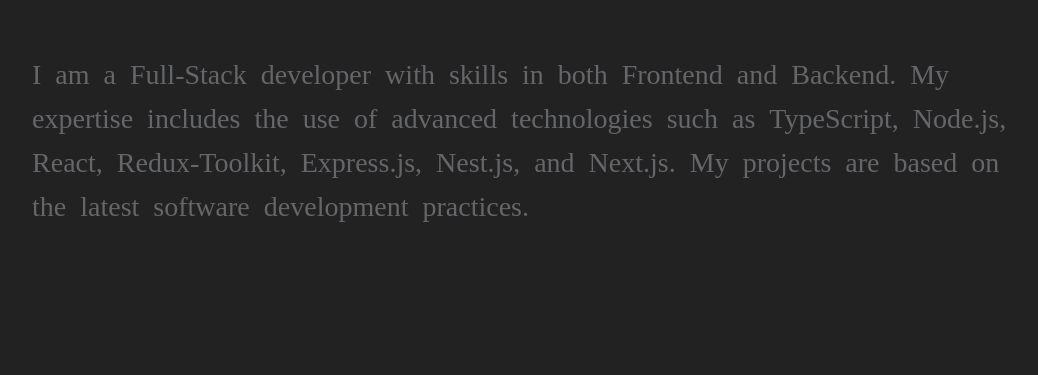
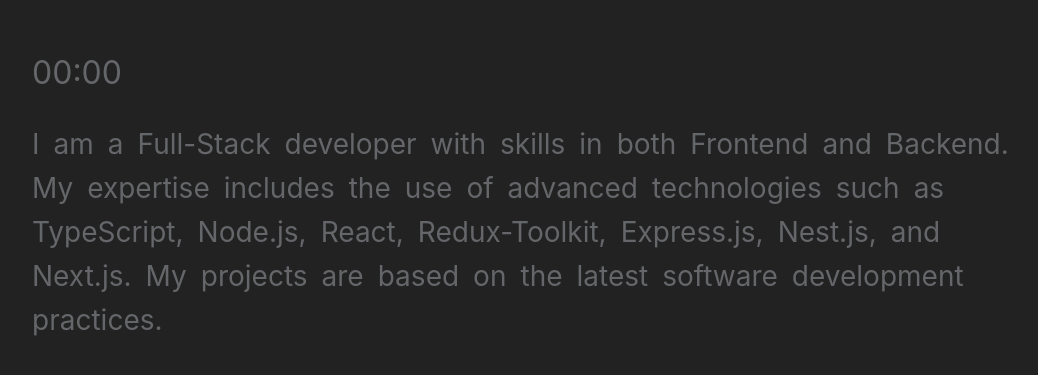
Before and after one commit to Amanturizm/typing-speed-trainer, a React (Create React App) app: page / in a window 1280 px wide. Shown: the part 139-514 px from the top of the page, without its empty margins (103-1141 px from the left). Built offline with nearby package versions, Linux system fonts and the light colour scheme.

Commit message:
Added stopwatch

```diff
--- a/src/App.tsx
+++ b/src/App.tsx
@@ -1,12 +1,12 @@
+import Stopwatch from './components/Stopwatch/Stopwatch';
 import Textarea from './components/Textarea/Textarea';
 import styles from './App.module.css';
 
-const App = () => {
-  return (
-    <div className={styles.wrapper}>
-      <Textarea />
-    </div>
-  );
-};
+const App = () => (
+  <div className={styles.wrapper}>
+    <Stopwatch />
+    <Textarea />
+  </div>
+);
 
 export default App;
--- /dev/null
+++ b/src/components/Stopwatch/Stopwatch.module.css
@@ -0,0 +1,47 @@
+.timer_wrapper {
+  display: flex;
+  align-items: center;
+  gap: 20px;
+  margin: 0 7px 30px;
+}
+
+.timer {
+  font-size: 2rem;
+  color: #fff;
+  transition: color 250ms linear;
+}
+
+.reload {
+  font-size: 1.3rem;
+  color: #fff;
+  border: 2px solid #fff;
+  border-radius: 30px;
+  padding: 5px 10px;
+
+  background-color: transparent;
+  outline: none;
+  cursor: pointer;
+  transition:
+    all 100ms linear,
+    opacity 250ms linear;
+
+  display: flex;
+  align-items: center;
+  gap: 10px;
+}
+
+.reload:hover {
+  background-color: #fff;
+  color: #222;
+}
+
+.reload span {
+  width: 20px;
+  height: 20px;
+  background-image: url('../../assets/images/rotate-light.svg');
+  background-repeat: no-repeat;
+}
+
+.reload:hover span {
+  background-image: url('../../assets/images/rotate-dark.svg');
+}
--- /dev/null
+++ b/src/components/Stopwatch/Stopwatch.tsx
@@ -0,0 +1,52 @@
+import { useEffect, useState } from 'react';
+import { useAppDispatch, useAppSelector } from '../../app/hooks';
+import { setIsTyping, setTypedText } from '../../store/mainSlice';
+import styles from './Stopwatch.module.css';
+
+const Stopwatch = () => {
+  const dispatch = useAppDispatch();
+  const { isTyping } = useAppSelector((state) => state.main);
+
+  const [seconds, setSeconds] = useState<number>(0);
+  const [minutes, setMinutes] = useState<number>(0);
+
+  const clearTimer = () => {
+    setSeconds(0);
+    setMinutes(0);
+
+    dispatch(setIsTyping(false));
+    dispatch(setTypedText([]));
+  };
+
+  useEffect(() => {
+    if (!isTyping) return;
+
+    const interval = setInterval(() => {
+      if (seconds === 59) {
+        setMinutes(minutes + 1);
+        setSeconds(0);
+      } else {
+        setSeconds(seconds + 1);
+      }
+    }, 1000);
+
+    return () => {
+      clearInterval(interval);
+    };
+  }, [isTyping, seconds, minutes]);
+
+  return (
+    <div className={styles.timer_wrapper}>
+      <div className={styles.timer} style={{ color: isTyping ? '#fff' : '#646669' }}>
+        {(minutes < 10 ? `0${minutes}` : minutes) + ':' + (seconds < 10 ? `0${seconds}` : seconds)}
+      </div>
+
+      <button className={styles.reload} style={{ opacity: isTyping ? 1 : 0 }} onClick={clearTimer}>
+        <span></span>
+        Reset
+      </button>
+    </div>
+  );
+};
+
+export default Stopwatch;
--- a/src/components/Textarea/Textarea.module.css
+++ b/src/components/Textarea/Textarea.module.css
@@ -4,7 +4,6 @@
 }
 
 .words {
-  font-family: 'JetBrains Mono';
   font-size: 28px;
   line-height: 30px;
   color: #646669;
--- a/src/components/Textarea/Textarea.tsx
+++ b/src/components/Textarea/Textarea.tsx
@@ -33,7 +33,7 @@
     if (isFocused) {
       const value = e.target.value;
 
-      if (value.length === 1 && !isTyping) {
+      if (!isTyping) {
         dispatch(setIsTyping(true));
       }
 
--- a/src/components/Word/Word.tsx
+++ b/src/components/Word/Word.tsx
@@ -1,8 +1,8 @@
 import React from 'react';
 import { useAppSelector } from '../../app/hooks';
+import { nanoid } from 'nanoid';
 import { TEXTAREA_PLACEHOLDER } from '../../constants';
 import styles from './Word.module.css';
-import { nanoid } from 'nanoid';
 
 interface Props {
   word: string;
@@ -29,8 +29,6 @@
     typedText.length - 1 > index &&
     (typedText[index].length < TEXTAREA_PLACEHOLDER[index].length ||
       TEXTAREA_PLACEHOLDER[index] !== typedText[index]);
-
-  console.log('ok');
 
   return (
     <span
--- a/src/index.css
+++ b/src/index.css
@@ -6,8 +6,19 @@
 
 body {
   margin: 0;
-  font-family: -apple-system, BlinkMacSystemFont, 'Segoe UI', 'Roboto', 'Oxygen', 'Ubuntu',
-    'Cantarell', 'Fira Sans', 'Droid Sans', 'Helvetica Neue', sans-serif;
+  font-family:
+    'JetBrains Mono',
+    -apple-system,
+    BlinkMacSystemFont,
+    'Segoe UI',
+    'Roboto',
+    'Oxygen',
+    'Ubuntu',
+    'Cantarell',
+    'Fira Sans',
+    'Droid Sans',
+    'Helvetica Neue',
+    sans-serif;
   -webkit-font-smoothing: antialiased;
   -moz-osx-font-smoothing: grayscale;
   background-color: #222;
```
Also changed, not shown: src/assets/images/rotate-dark.svg (added), src/assets/images/rotate-light.svg (added).
